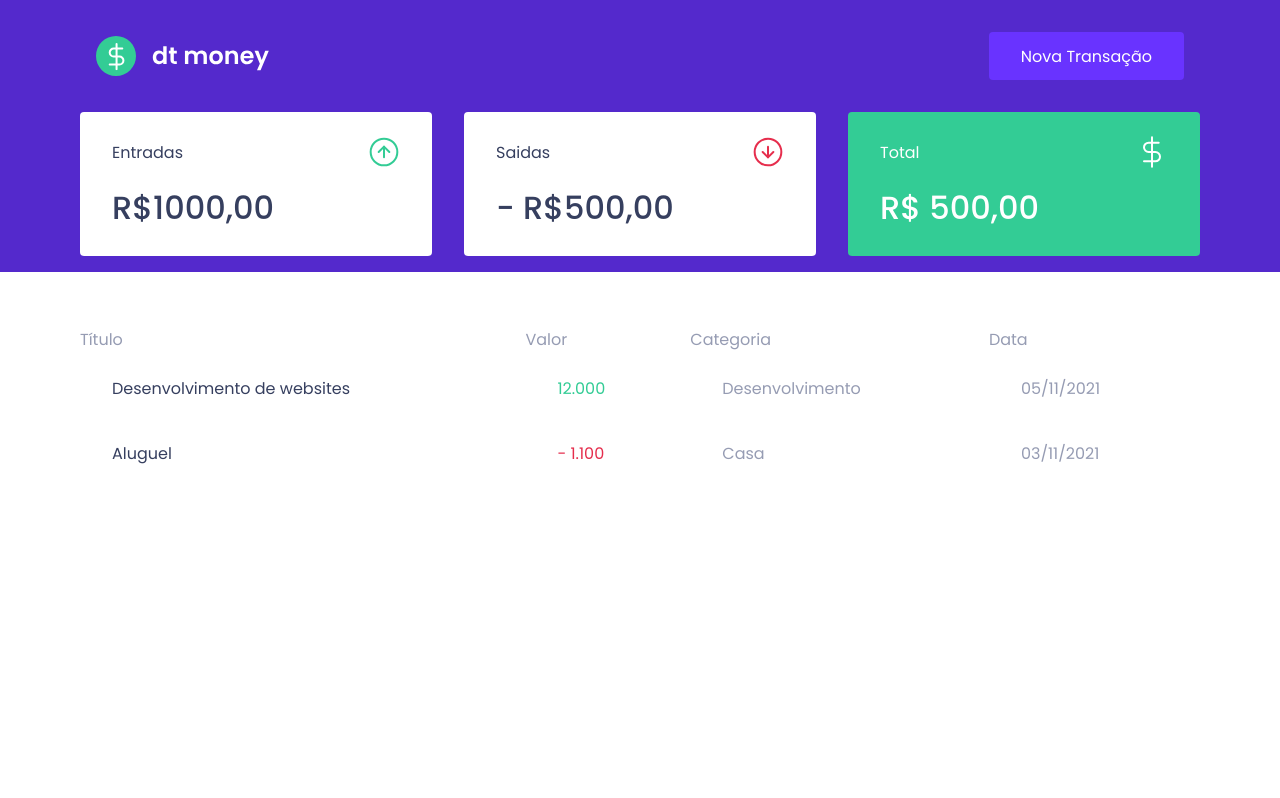
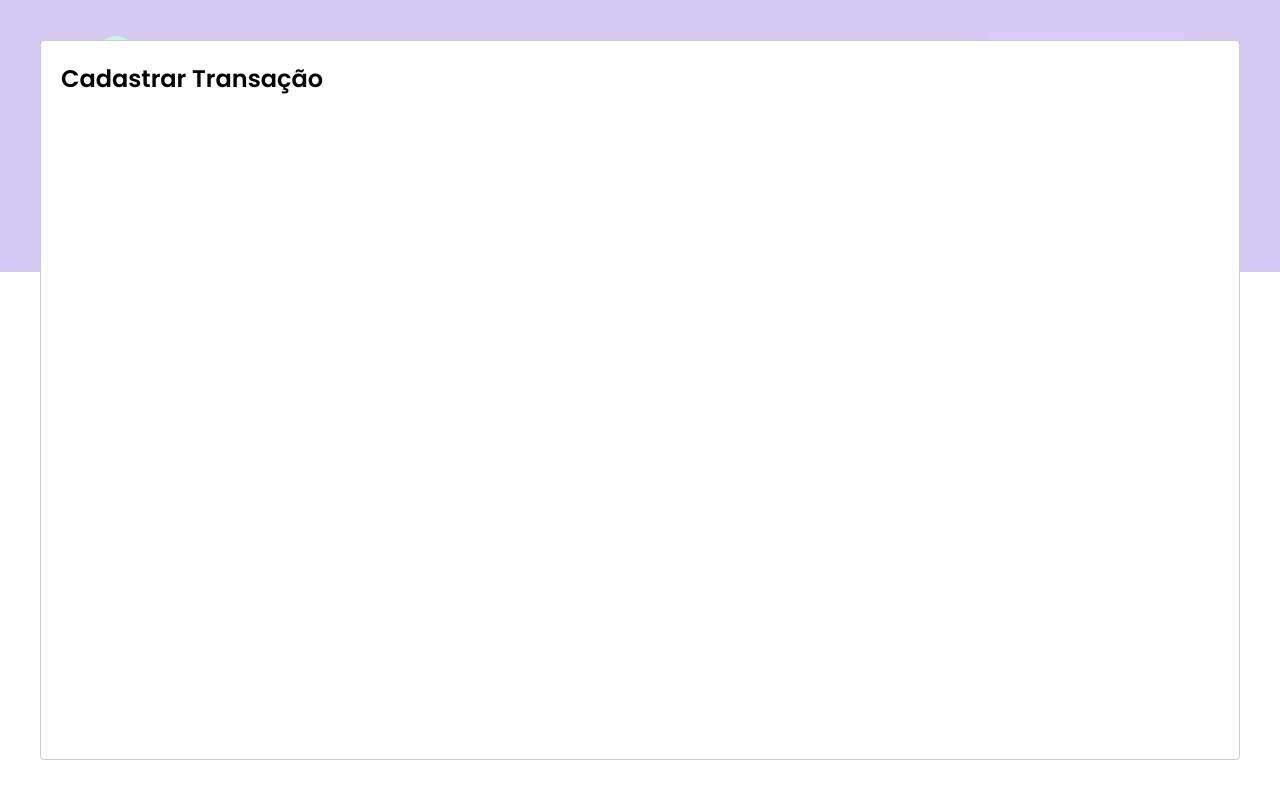
Before and after one commit to SamiraFreitas/Ignite, a React (Create React App) app in the folder 02-primeiro-app-react/: page / in a window 1280 px wide. Both pictures are taken after a click on the button "Nova Transação". Built offline with nearby package versions, Linux system fonts and the light colour scheme; no server answers; what miragejs would draw is missing.

Commit message:
Modal-Forms

```diff
--- a/02-primeiro-app-react/package.json
+++ b/02-primeiro-app-react/package.json
@@ -28,6 +28,7 @@
     "@types/node": "^12.0.0",
     "@types/react": "^17.0.0",
     "@types/react-dom": "^17.0.0",
+    "@types/react-modal": "^3.13.1",
     "@types/styled-components": "^5.1.15",
     "react": "^17.0.2",
     "react-dom": "^17.0.2",
--- a/02-primeiro-app-react/src/App.tsx
+++ b/02-primeiro-app-react/src/App.tsx
@@ -1,12 +1,32 @@
 import { Dashboard } from './components/Dashboard';
 import { Header } from './components/Header';
+import { useState } from 'react';
+import Modal from 'react-modal'
 import { GlobalStyle } from './styles/global';
+Modal.setAppElement('#root');
+export function App() {
 
-export function App() {
+  const [isNewTransactionModalOpen, setIsNewTransactionModalOpen] = useState(false);
+
+    function handleOpenNewTransactionModal() {
+        setIsNewTransactionModalOpen(true);
+    }
+
+
+    function handleCloserNewTransactionModal() {
+        setIsNewTransactionModalOpen(false);
+    }
   return (
     <>
-      <Header/>
+      <Header onOpenNewTransactionModal={handleOpenNewTransactionModal}/>
       <Dashboard/>
+
+      <Modal
+      isOpen={isNewTransactionModalOpen}
+      onRequestClose={handleCloserNewTransactionModal}
+      >
+       <h2>Cadastrar Transação</h2>
+       </Modal>
       <GlobalStyle/>
     </>
   );
--- a/02-primeiro-app-react/src/components/Header/index.tsx
+++ b/02-primeiro-app-react/src/components/Header/index.tsx
@@ -1,15 +1,25 @@
+import { useState } from 'react';
+import Modal from 'react-modal'
 import logoImg from '../../assets/logo.svg'
 import { Container, Content } from './styles'
 
+interface HeaderProps{
+    onOpenNewTransactionModal: () => void;
+}
 
-export function Header () {
+
+export function Header ({onOpenNewTransactionModal}: HeaderProps) {
+
+
     return (
         <Container>
            <Content>
            <img src={logoImg} alt="dt money" />
-           <button type='button'>
+           <button type='button' onClick={onOpenNewTransactionModal}>
            Nova Transação
            </button>
+
+
            </Content>
         </Container>
     )
```
Also changed, not shown: 1 other file (tests, documents, lock files or other folders).
